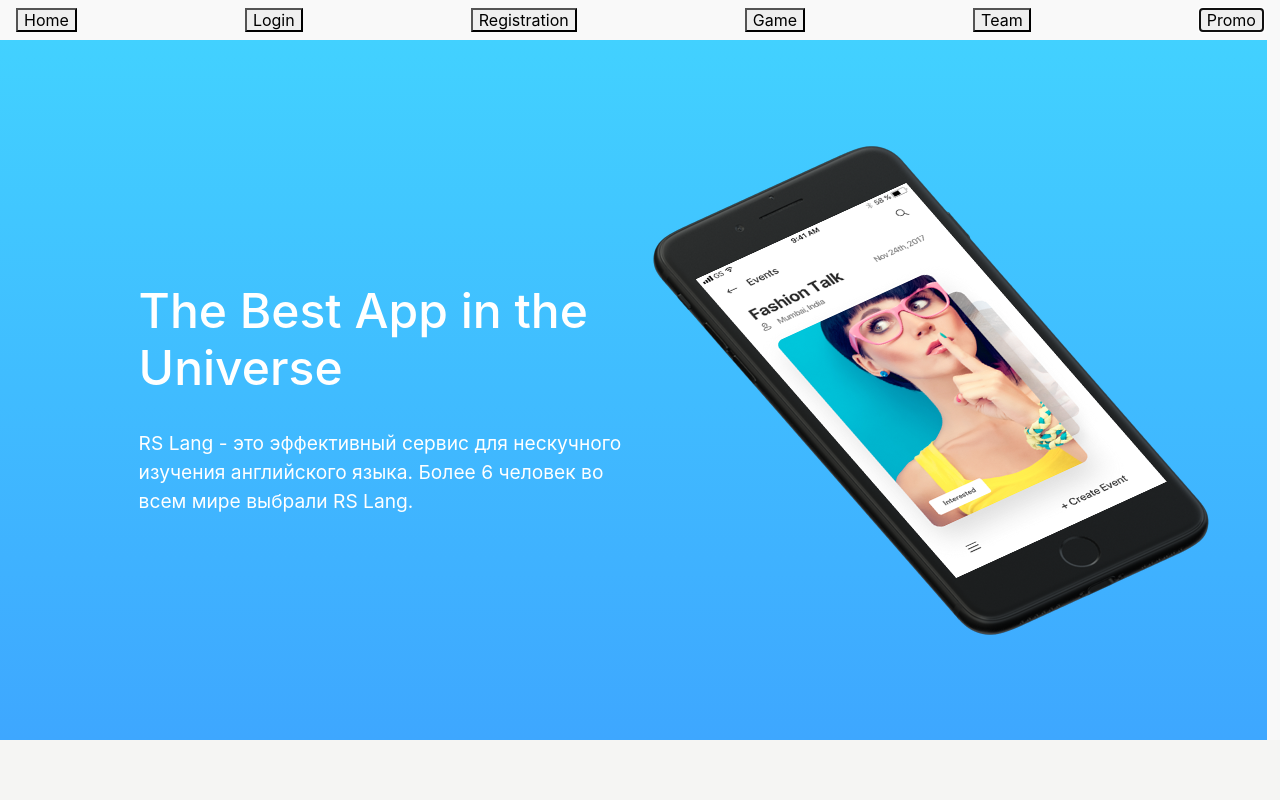
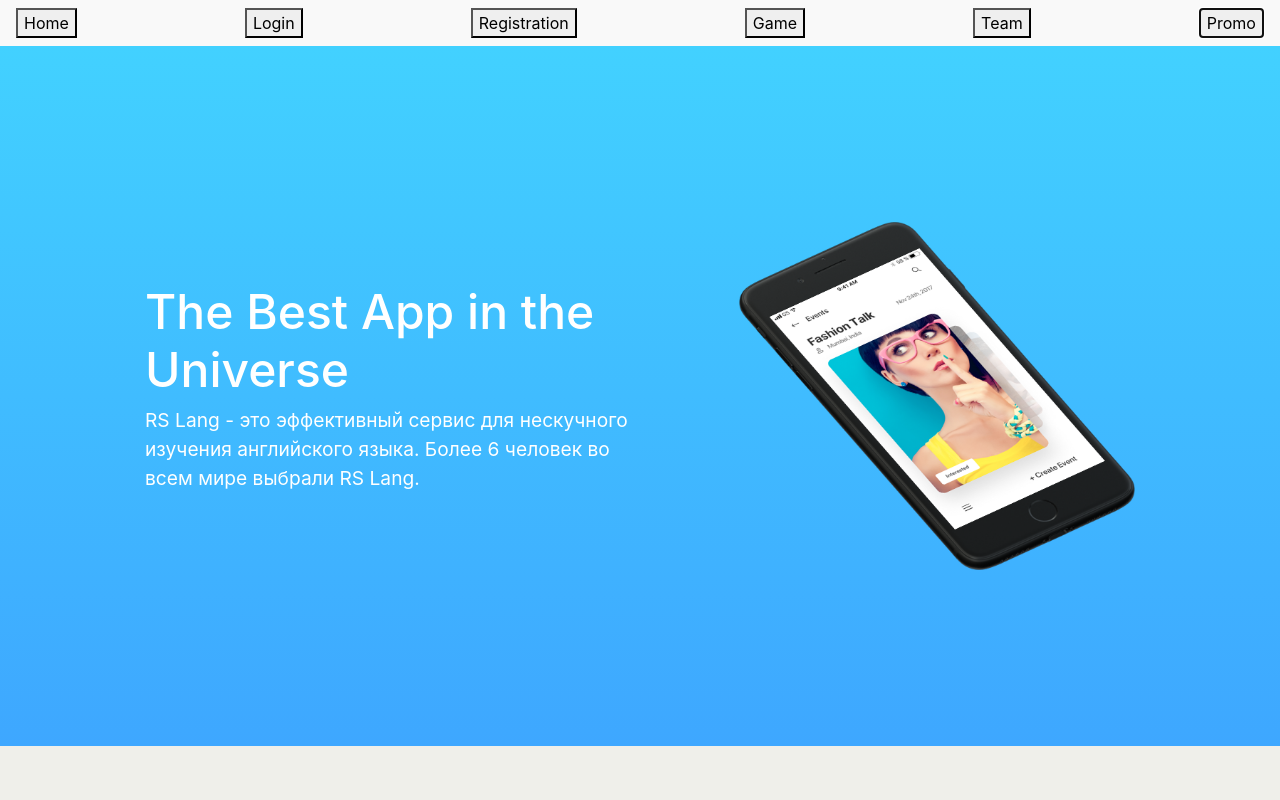
Before and after one commit to emalyuk/rslang, a React (Create React App) app: page / in a window 1280 px wide. Both pictures are taken after a click on the button "Promo". Shown: the top 800 px of the page. Built offline with nearby package versions, Linux system fonts and the light colour scheme.

Commit message:
feat: add adaptive

```diff
--- a/src/index.scss
+++ b/src/index.scss
@@ -17,356 +17,3 @@ code {
   font-family: source-code-pro, Menlo, Monaco, Consolas, 'Courier New',
     monospace;
 }
-
-
-
-/*------normalize----*/
-/*! normalize.css v8.0.1 | MIT License | github.com/necolas/normalize.css */
-
-/* Document
-   ========================================================================== */
-
-/**
- * 1. Correct the line height in all browsers.
- * 2. Prevent adjustments of font size after orientation changes in iOS.
- */
-
- html {
-  line-height: 1.15; /* 1 */
-  -webkit-text-size-adjust: 100%; /* 2 */
-}
-
-/* Sections
-   ========================================================================== */
-
-/**
- * Remove the margin in all browsers.
- */
-
-body {
-  margin: 0;
-}
-
-/**
- * Render the `main` element consistently in IE.
- */
-
-main {
-  display: block;
-}
-
-/**
- * Correct the font size and margin on `h1` elements within `section` and
- * `article` contexts in Chrome, Firefox, and Safari.
- */
-
-h1 {
-  font-size: 2em;
-  margin: 0.67em 0;
-}
-
-/* Grouping content
-   ========================================================================== */
-
-/**
- * 1. Add the correct box sizing in Firefox.
- * 2. Show the overflow in Edge and IE.
- */
-
-hr {
-  box-sizing: content-box; /* 1 */
-  height: 0; /* 1 */
-  overflow: visible; /* 2 */
-}
-
-/**
- * 1. Correct the inheritance and scaling of font size in all browsers.
- * 2. Correct the odd `em` font sizing in all browsers.
- */
-
-pre {
-  font-family: monospace, monospace; /* 1 */
-  font-size: 1em; /* 2 */
-}
-
-/* Text-level semantics
-   ========================================================================== */
-
-/**
- * Remove the gray background on active links in IE 10.
- */
-
-a {
-  background-color: transparent;
-}
-
-/**
- * 1. Remove the bottom border in Chrome 57-
- * 2. Add the correct text decoration in Chrome, Edge, IE, Opera, and Safari.
- */
-
-abbr[title] {
-  border-bottom: none; /* 1 */
-  text-decoration: underline; /* 2 */
-  text-decoration: underline dotted; /* 2 */
-}
-
-/**
- * Add the correct font weight in Chrome, Edge, and Safari.
- */
-
-b,
-strong {
-  font-weight: bolder;
-}
-
-/**
- * 1. Correct the inheritance and scaling of font size in all browsers.
- * 2. Correct the odd `em` font sizing in all browsers.
- */
-
-code,
-kbd,
-samp {
-  font-family: monospace, monospace; /* 1 */
-  font-size: 1em; /* 2 */
-}
-
-/**
- * Add the correct font size in all browsers.
- */
-
-small {
-  font-size: 80%;
-}
-
-/**
- * Prevent `sub` and `sup` elements from affecting the line height in
- * all browsers.
- */
-
-sub,
-sup {
-  font-size: 75%;
-  line-height: 0;
-  position: relative;
-  vertical-align: baseline;
-}
-
-sub {
-  bottom: -0.25em;
-}
-
-sup {
-  top: -0.5em;
-}
-
-/* Embedded content
-   ========================================================================== */
-
-/**
- * Remove the border on images inside links in IE 10.
- */
-
-img {
-  border-style: none;
-}
-
-/* Forms
-   ========================================================================== */
-
-/**
- * 1. Change the font styles in all browsers.
- * 2. Remove the margin in Firefox and Safari.
- */
-
-button,
-input,
-optgroup,
-select,
-textarea {
-  font-family: inherit; /* 1 */
-  font-size: 100%; /* 1 */
-  line-height: 1.15; /* 1 */
-  margin: 0; /* 2 */
-}
-
-/**
- * Show the overflow in IE.
- * 1. Show the overflow in Edge.
- */
-
-button,
-input { /* 1 */
-  overflow: visible;
-}
-
-/**
- * Remove the inheritance of text transform in Edge, Firefox, and IE.
- * 1. Remove the inheritance of text transform in Firefox.
- */
-
-button,
-select { /* 1 */
-  text-transform: none;
-}
-
-/**
- * Correct the inability to style clickable types in iOS and Safari.
- */
-
-button,
-[type="button"],
-[type="reset"],
-[type="submit"] {
-  -webkit-appearance: button;
-}
-
-/**
- * Remove the inner border and padding in Firefox.
- */
-
-button::-moz-focus-inner,
-[type="button"]::-moz-focus-inner,
-[type="reset"]::-moz-focus-inner,
-[type="submit"]::-moz-focus-inner {
-  border-style: none;
-  padding: 0;
-}
-
-/**
- * Restore the focus styles unset by the previous rule.
- */
-
-button:-moz-focusring,
-[type="button"]:-moz-focusring,
-[type="reset"]:-moz-focusring,
-[type="submit"]:-moz-focusring {
-  outline: 1px dotted ButtonText;
-}
-
-/**
- * Correct the padding in Firefox.
- */
-
-fieldset {
-  padding: 0.35em 0.75em 0.625em;
-}
-
-/**
- * 1. Correct the text wrapping in Edge and IE.
- * 2. Correct the color inheritance from `fieldset` elements in IE.
- * 3. Remove the padding so developers are not caught out when they zero out
- *    `fieldset` elements in all browsers.
- */
-
-legend {
-  box-sizing: border-box; /* 1 */
-  color: inherit; /* 2 */
-  display: table; /* 1 */
-  max-width: 100%; /* 1 */
-  padding: 0; /* 3 */
-  white-space: normal; /* 1 */
-}
-
-/**
- * Add the correct vertical alignment in Chrome, Firefox, and Opera.
- */
-
-progress {
-  vertical-align: baseline;
-}
-
-/**
- * Remove the default vertical scrollbar in IE 10+.
- */
-
-textarea {
-  overflow: auto;
-}
-
-/**
- * 1. Add the correct box sizing in IE 10.
- * 2. Remove the padding in IE 10.
- */
-
-[type="checkbox"],
-[type="radio"] {
-  box-sizing: border-box; /* 1 */
-  padding: 0; /* 2 */
-}
-
-/**
- * Correct the cursor style of increment and decrement buttons in Chrome.
- */
-
-[type="number"]::-webkit-inner-spin-button,
-[type="number"]::-webkit-outer-spin-button {
-  height: auto;
-}
-
-/**
- * 1. Correct the odd appearance in Chrome and Safari.
- * 2. Correct the outline style in Safari.
- */
-
-[type="search"] {
-  -webkit-appearance: textfield; /* 1 */
-  outline-offset: -2px; /* 2 */
-}
-
-/**
- * Remove the inner padding in Chrome and Safari on macOS.
- */
-
-[type="search"]::-webkit-search-decoration {
-  -webkit-appearance: none;
-}
-
-/**
- * 1. Correct the inability to style clickable types in iOS and Safari.
- * 2. Change font properties to `inherit` in Safari.
- */
-
-::-webkit-file-upload-button {
-  -webkit-appearance: button; /* 1 */
-  font: inherit; /* 2 */
-}
-
-/* Interactive
-   ========================================================================== */
-
-/*
- * Add the correct display in Edge, IE 10+, and Firefox.
- */
-
-details {
-  display: block;
-}
-
-/*
- * Add the correct display in all browsers.
- */
-
-summary {
-  display: list-item;
-}
-
-/* Misc
-   ========================================================================== */
-
-/**
- * Add the correct display in IE 10+.
- */
-
-template {
-  display: none;
-}
-
-/**
- * Add the correct display in IE 10.
- */
-
-[hidden] {
-  display: none;
-}
--- a/src/pages/promo/Promo.js
+++ b/src/pages/promo/Promo.js
@@ -23,7 +23,7 @@ export const Promo = () => {
   return (
     <div className='Promo'>
 
-      <div className='hero'>
+      <section className='hero'>
         <div className='container hero-section'>
           <div className='hero-description'>
             <h1>The Best App in the Universe</h1>
@@ -37,7 +37,7 @@ export const Promo = () => {
             <img src='./assets/images/promo/hero-mobile.png' alt='mobile' />
           </div>
         </div>
-      </div>
+      </section>
 
       <section className='services-section'>
         <div className='services container'>
@@ -52,7 +52,7 @@ export const Promo = () => {
         </div>
       </section>
 
-      <div className='features container'>
+      <section className='features container'>
         <h2 className='title'>ОСОБЫЕ ВОЗМОЖНОСТИ</h2>
         <p className='features-description'>
           Наша команда разработчиков провела опросы и постаралась сделать для Вам максимально удобное приложение для изучения языка.
@@ -67,7 +67,7 @@ export const Promo = () => {
             />
           ))}
         </div>
-      </div>
+      </section>
 
       <section className='faq'>
         <div className='faq-content container'>
--- a/src/pages/promo/Promo.scss
+++ b/src/pages/promo/Promo.scss
@@ -1,6 +1,6 @@
 /*----colors----*/
 $white: #ffffff;
-$gray: #f5f5f3;
+$gray: #efefea;
 $black:#515656;
 /*-----styles------*/
 .container{
@@ -9,9 +9,11 @@ $black:#515656;
   margin: 0 auto;
 }
 .Promo{
+  overflow: hidden;
+  display: flex;
+  flex-direction: column;
   .hero{
-    max-width: 99vw;
-    width: 100vw;
+    width: 100%;
     height: calc(100vh - 100px);
     background: linear-gradient(0deg, #3ea7ff 0%, #42d1ff 100%);
     display: flex;
@@ -41,25 +43,32 @@ $black:#515656;
       flex-direction: row;
       justify-content: center;
       align-items: center;
+      & img{
+        width: 100%;
+      }
     }
   }
   .services{
-    padding: 100px 0;
+    width: 100%;
+    padding: 100px 15px;
     display: flex;
     flex-direction: row;
     justify-content: space-around;
     align-items: stretch;
+    flex-wrap: wrap;
     &-section{
       background-color: $gray;
     }
   }
   .features{
+    width: 100%;
     display: flex;
     flex-direction: column;
     align-items: center;
     justify-content: flex-start;
-    padding: 100px 0;
+    padding: 100px 15px;
     & .title{
+      text-align: center;
       font-size: 2.5rem;
       color: $black;
     }
@@ -105,3 +114,13 @@ $black:#515656;
     }
   }
 }
+
+/*------adaptive----*/
+@media screen and (max-width:425px){
+  .Promo .hero-image{
+    display: none;
+  }
+  .Promo .hero-description{
+    max-width: 100%;
+  }
+}
--- a/src/pages/promo/components/faq/Faq.scss
+++ b/src/pages/promo/components/faq/Faq.scss
@@ -1,8 +1,7 @@
 $blue: #342d9b;
 $white: #ffffff;
-$gray: #e5e5d5;
+$gray: #efefea;
 $black:#515656;
-
 
 .faqItem{
   display: flex;
--- a/src/pages/promo/components/feature/Feature.js
+++ b/src/pages/promo/components/feature/Feature.js
@@ -3,8 +3,8 @@ import './Feature.scss';
 
 export const Feature = ({ icon, title, description }) => {
   return (
-    <div className='services-box'>
-      <img src={icon} alt='services icon' />
+    <div className='features-item'>
+      <img src={icon} alt='feature icon' />
       <p>{title}</p>
       <p>{description}</p>
     </div>
--- a/src/pages/promo/components/feature/Feature.scss
+++ b/src/pages/promo/components/feature/Feature.scss
@@ -1,6 +1,6 @@
 /*----colors----*/
 $white: #ffffff;
-$gray: #f2fefe;
+$gray: #efefea;
 $black:#515656;
 
 .features-item{
@@ -19,3 +19,14 @@ $black:#515656;
     background-color: $gray;
   }
 }
+
+@media screen and (max-width:768px){
+  .features-item{
+    width: 35%;
+  }
+}
+@media screen and (max-width:425px){
+  .features-item{
+    width: 100%;
+  }
+}
--- a/src/pages/promo/components/service/Service.scss
+++ b/src/pages/promo/components/service/Service.scss
@@ -1,6 +1,6 @@
 /*----colors----*/
 $white: #ffffff;
-$gray: #f2fefe;
+$gray: #efefea;
 $black:#515656;
 
 .services-box{
@@ -18,3 +18,13 @@ $black:#515656;
     background-color: $white;
   }
 }
+@media screen and (max-width:768px){
+  .services-box{
+    width: 35%;
+  }
+}
+@media screen and (max-width:425px){
+  .services-box{
+    width: 100%;
+  }
+}
```
